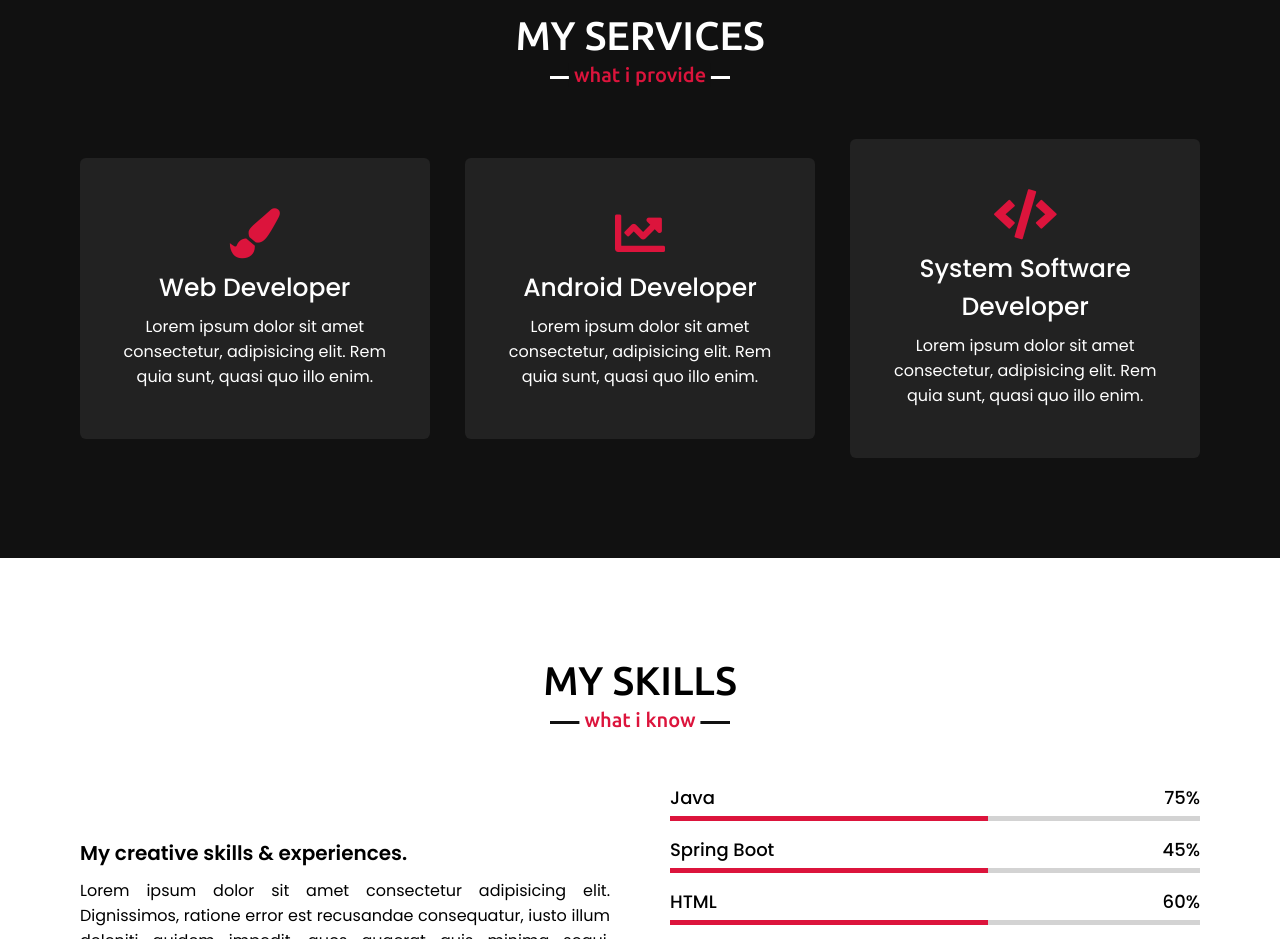
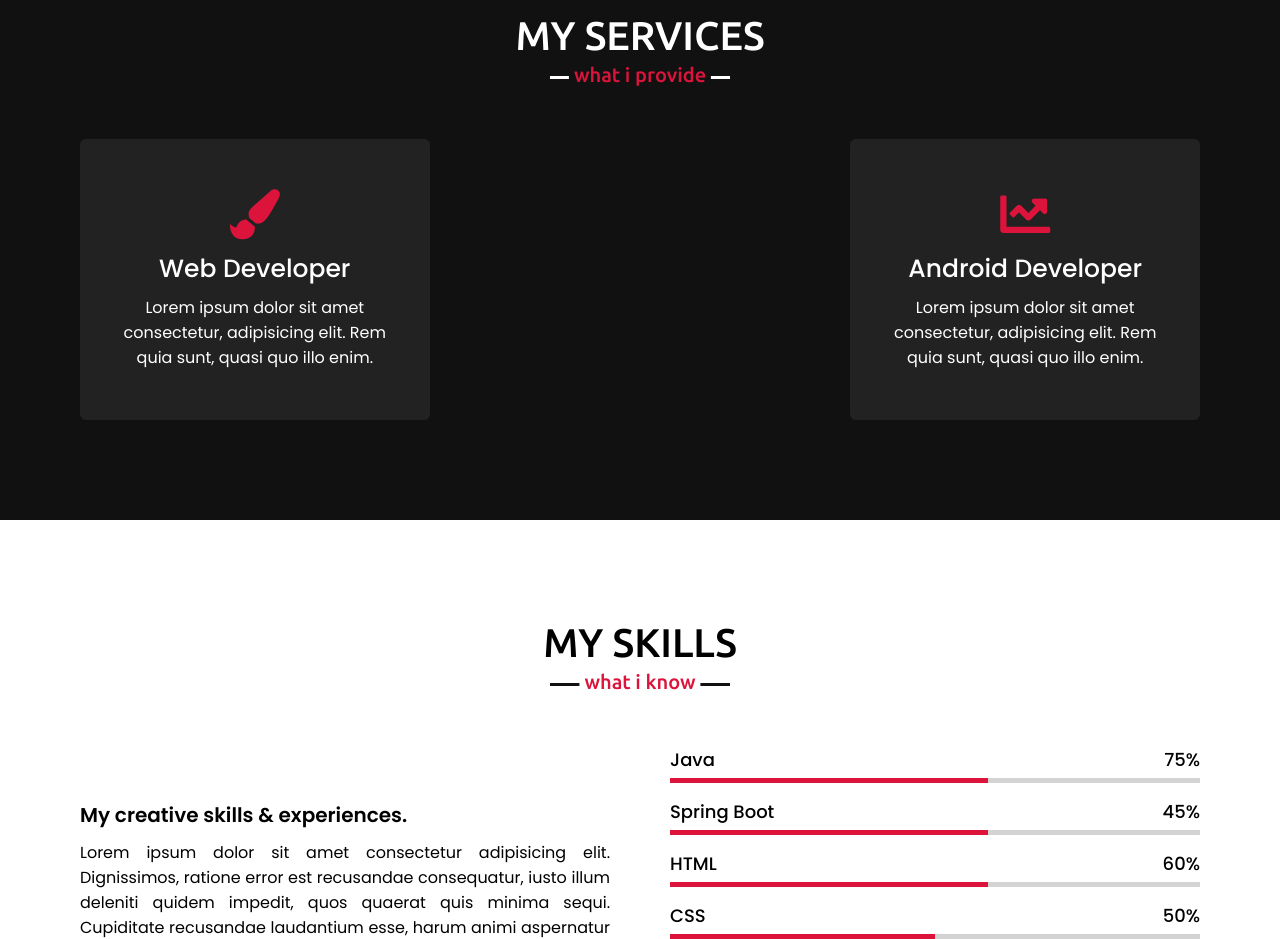
Before and after one commit to rahuldhanotia3/RDRepo3, a plain HTML site: page index.html in a window 1280 px wide. Shown: the part 1620-2559 px from the top of the page. Drawn offline with nearby package versions, Linux system fonts and the light colour scheme.

Commit message:
Update index.html

```diff
--- a/index.html
+++ b/index.html
@@ -76,13 +76,6 @@
                     <div class="box">
                         <i class="fas fa-chart-line"></i>
                         <div class="text">Android Developer</div>
-                        <p>Lorem ipsum dolor sit amet consectetur, adipisicing elit. Rem quia sunt, quasi quo illo enim.</p>
-                    </div>
-                </div>
-                <div class="card">
-                    <div class="box">
-                        <i class="fas fa-code"></i>
-                        <div class="text">System Software Developer</div>
                         <p>Lorem ipsum dolor sit amet consectetur, adipisicing elit. Rem quia sunt, quasi quo illo enim.</p>
                     </div>
                 </div>
```
